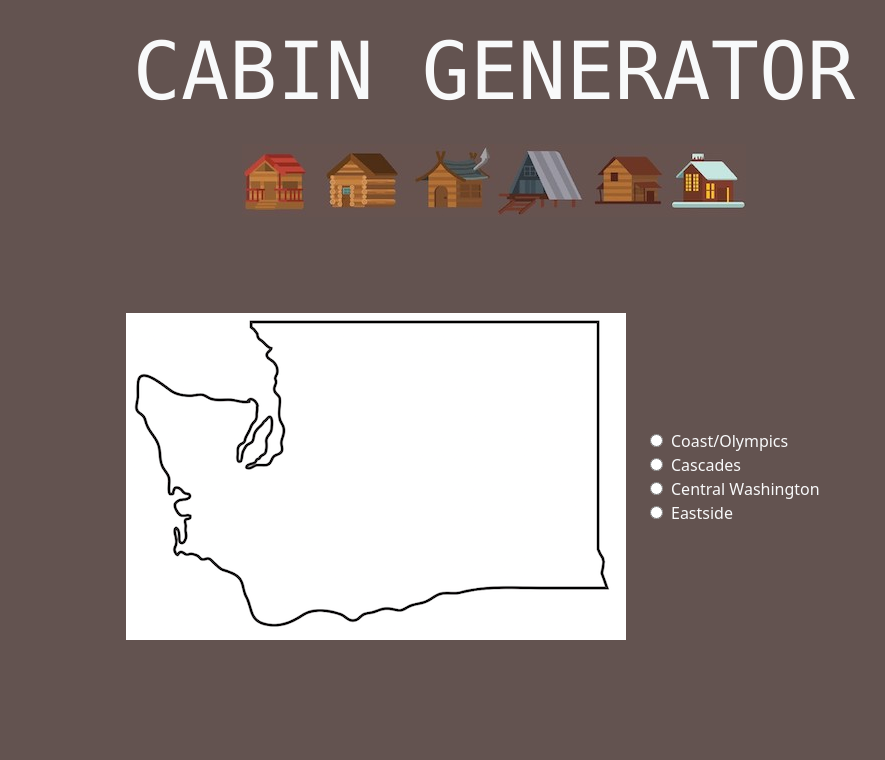
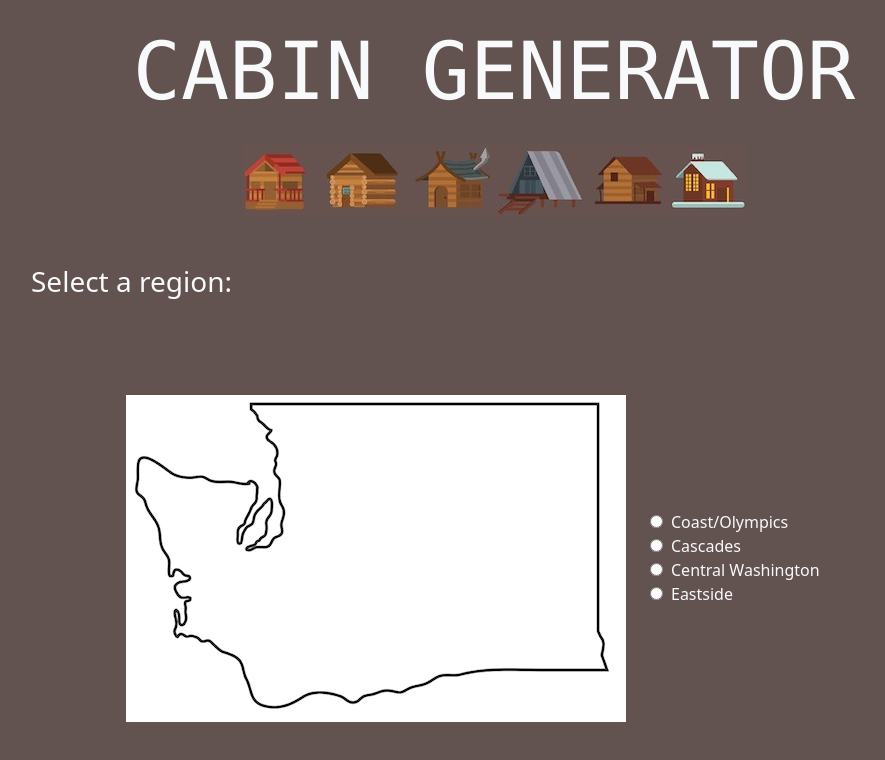
Before and after one commit to cynthem/Cabin-Generator, a React (Create React App) app: page /regions in a window 1280 px wide. Shown: the top 760 px of the page, without its empty margins (146-1031 px from the left). Built offline with nearby package versions, Linux system fonts and the light colour scheme.

Commit message:
Added Bootstrap rows and columns

```diff
--- a/src/components/choices/regionChoice.js
+++ b/src/components/choices/regionChoice.js
@@ -5,6 +5,7 @@ import washingtonMap from '../../resources/washingtonMap.png';
 
 export default function RegionChoice({ region, handleRegionChange }) {
     return (
+        <>
             <div className="container">
                 <div className="row justify-content-center">
                     <div className="col">
@@ -14,6 +15,13 @@ export default function RegionChoice({ region, handleRegionChange }) {
                 <div className="row justify-content-center">
                     <div className="col">
                         <img src={cabinsIcon} alt="Row of cabins in various styles" className="mb-5 mx-auto d-block" />
+                    </div>
+                </div>
+            </div>
+            <div className="container">
+                <div className="row">
+                    <div className="col offset-1">
+                        <h3 className="text-light mb-5">Select a region:</h3>
                     </div>
                 </div>
                 <div className="row justify-content-center align-items-center my-5">
@@ -68,5 +76,6 @@ export default function RegionChoice({ region, handleRegionChange }) {
                     </div>
                 </div>
             </div>
+        </>
     )
 }
--- a/src/components/choices/weekendChoice.js
+++ b/src/components/choices/weekendChoice.js
@@ -22,6 +22,11 @@ export default function WeekendChoice({ weekend, handleWeekendChange }) {
                 </div>
             </div>
             <div className="container">
+                <div className="row">
+                    <div className="col offset-1">
+                        <h3 className="text-light mb-5">Select a weekend:</h3>
+                    </div>
+                </div>
                 <div className="row align-items-center">
                     <div className="col offset-1">
                         <img src={juneCalendar} alt="June calendar" />
--- a/src/components/home.js
+++ b/src/components/home.js
@@ -34,7 +34,7 @@ export default function Home() {
                     </div>
                 </div>
                 <ul className="list-group mb-5">
-                    <li className="list-group-item col-3 offset-1">Up to 6 people</li>
+                    <li className="list-group-item col-3 offset-1">Room for 6 people</li>
                     <li className="list-group-item col-3 offset-1">Pet friendly</li>
                     <li className="list-group-item col-3 offset-1">3+ bedrooms</li>
                     <li className="list-group-item col-3 offset-1">Private hot tub</li>
```
Lines whose indentation alone changed are shown as unchanged.
